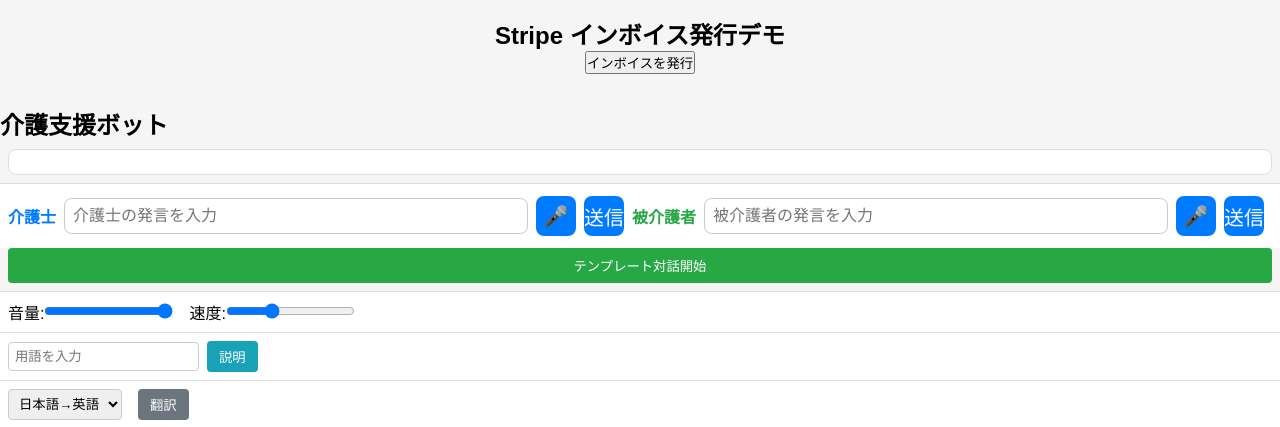
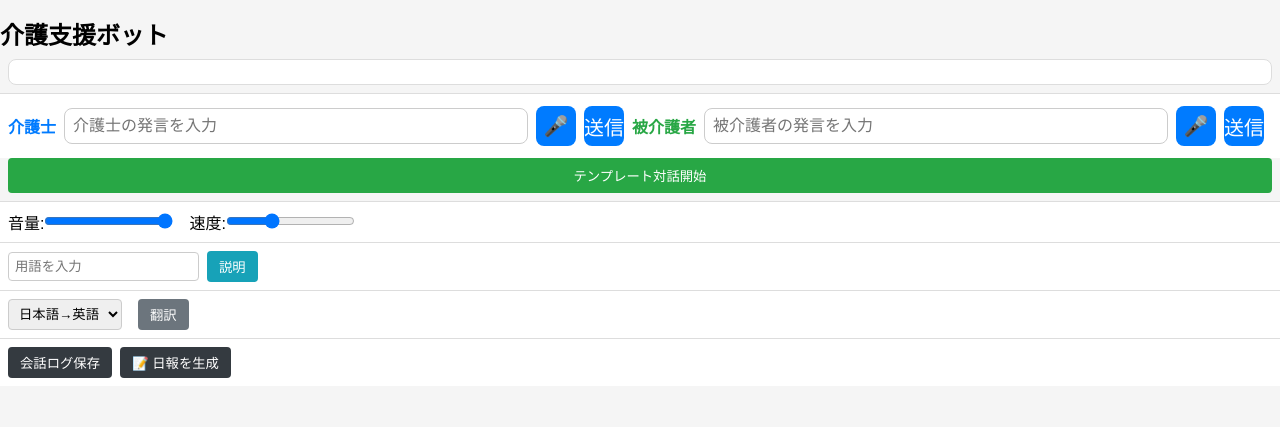
Before and after one commit to MitsunoriFukuchi692/CareBotAndInvoice_New, a Flask app: page / in a window 1280 px wide. Shown: the part 40-467 px from the top of the page. Run offline with Flask 3, Linux system fonts and the light colour scheme.

Commit message:
インボイス発行ボタンを一時的に削除

```diff
--- a/templates/index.html
+++ b/templates/index.html
@@ -17,13 +17,13 @@
   </header>
 
   <main>
-    <!-- Stripe 請求デモ -->
-    <section id="invoice-demo" style="text-align:center; margin-bottom:2rem;">
+    <!-- Stripe 請求デモ 0721消し込み-->
+    <!-- <section id="invoice-demo" style="text-align:center; margin-bottom:2rem;">
       <h2>Stripe インボイス発行デモ</h2>
       <form method="POST" action="/create_invoice">
         <button type="submit" class="btn btn-success">インボイスを発行</button>
       </form>
-    </section>
+    </section>-->
 
     <!-- 介護支援チャットボット -->
     <section id="chat-ui">
```
